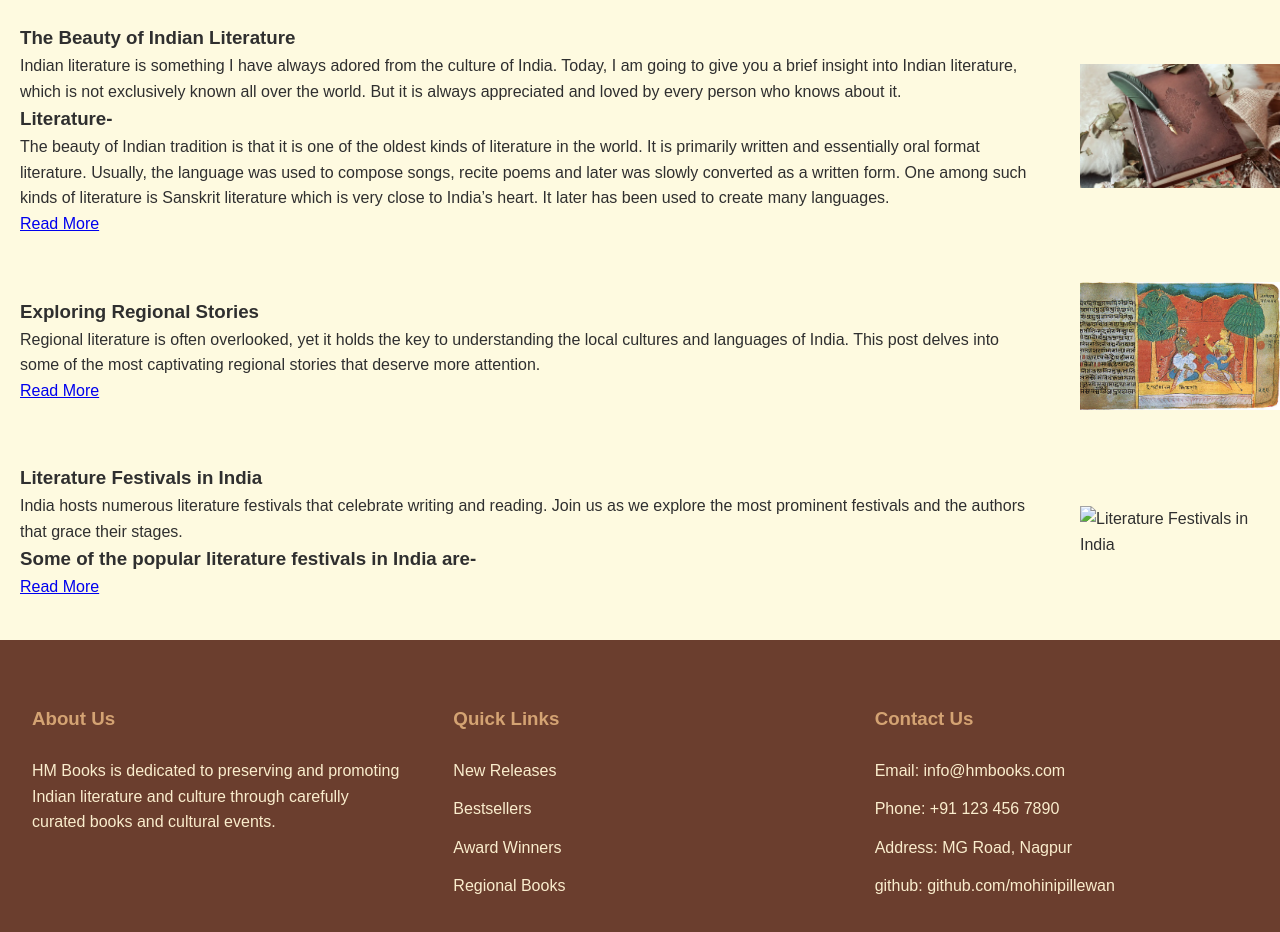
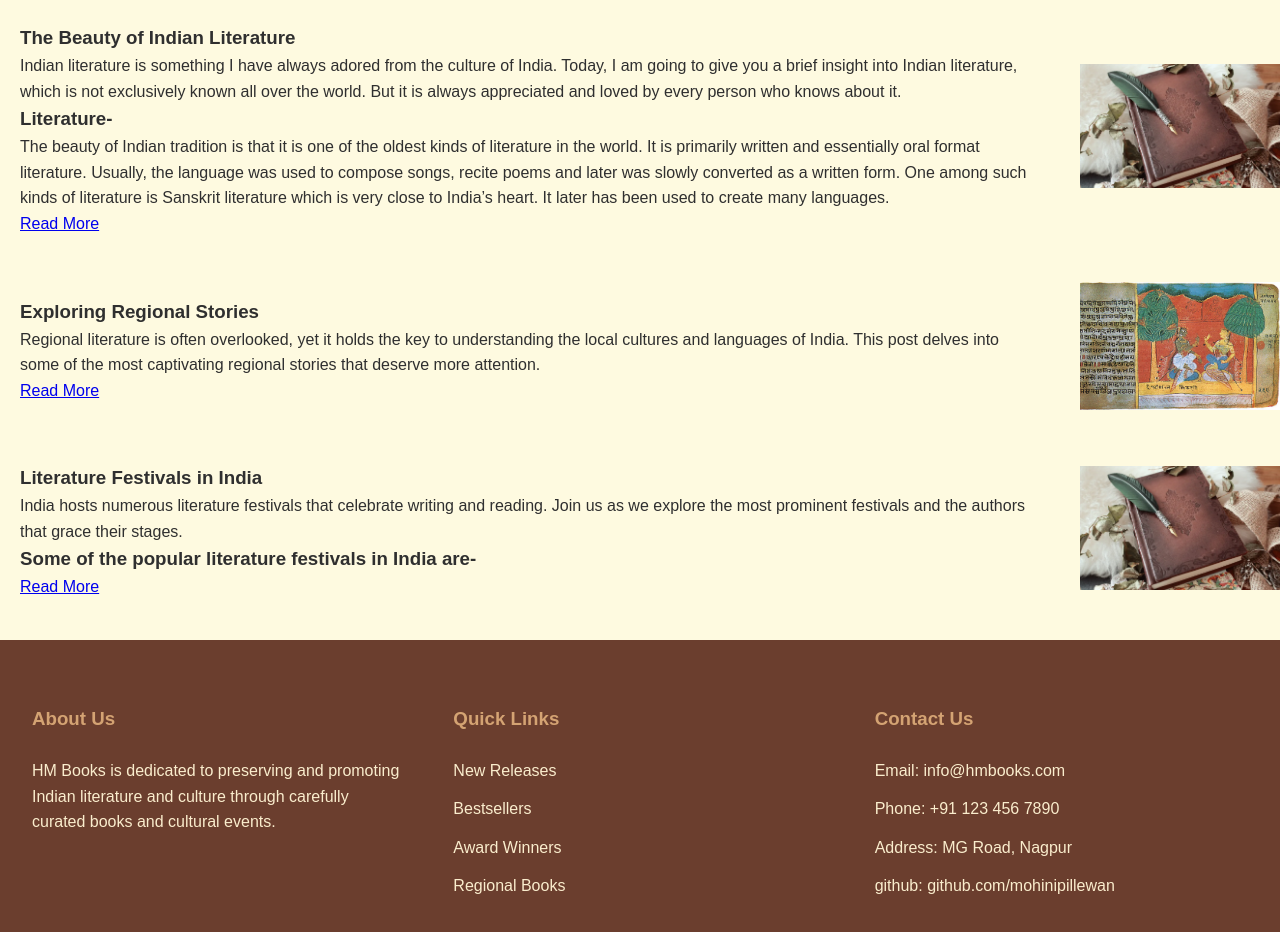
Before and after one commit to mohinipillewan/HMBookstore, a plain HTML site: page blog.html in a window 1280 px wide. Shown: the part 992-1924 px from the top of the page. Drawn offline with Linux system fonts and the light colour scheme.

Commit message:
initial changes 16

```diff
--- a/blog.html
+++ b/blog.html
@@ -70,7 +70,7 @@
                 <a href="https://www.zorbabooks.com/literary-festivals-in-india/?srsltid=AfmBOop9AQk3gQ6FdGnbuKb3hm8evm4sHwkMDRYE7CtwD_APr-CcYlEa">Read More</a>
             </div>
             <div class="post-image">
-                <img src="path/to/your/image4.jpg" alt="Literature Festivals in India">
+                <img src="images/The Beauty of Indian Literature.webp" alt="Literature Festivals in India">
             </div>
         </div>
 
```
